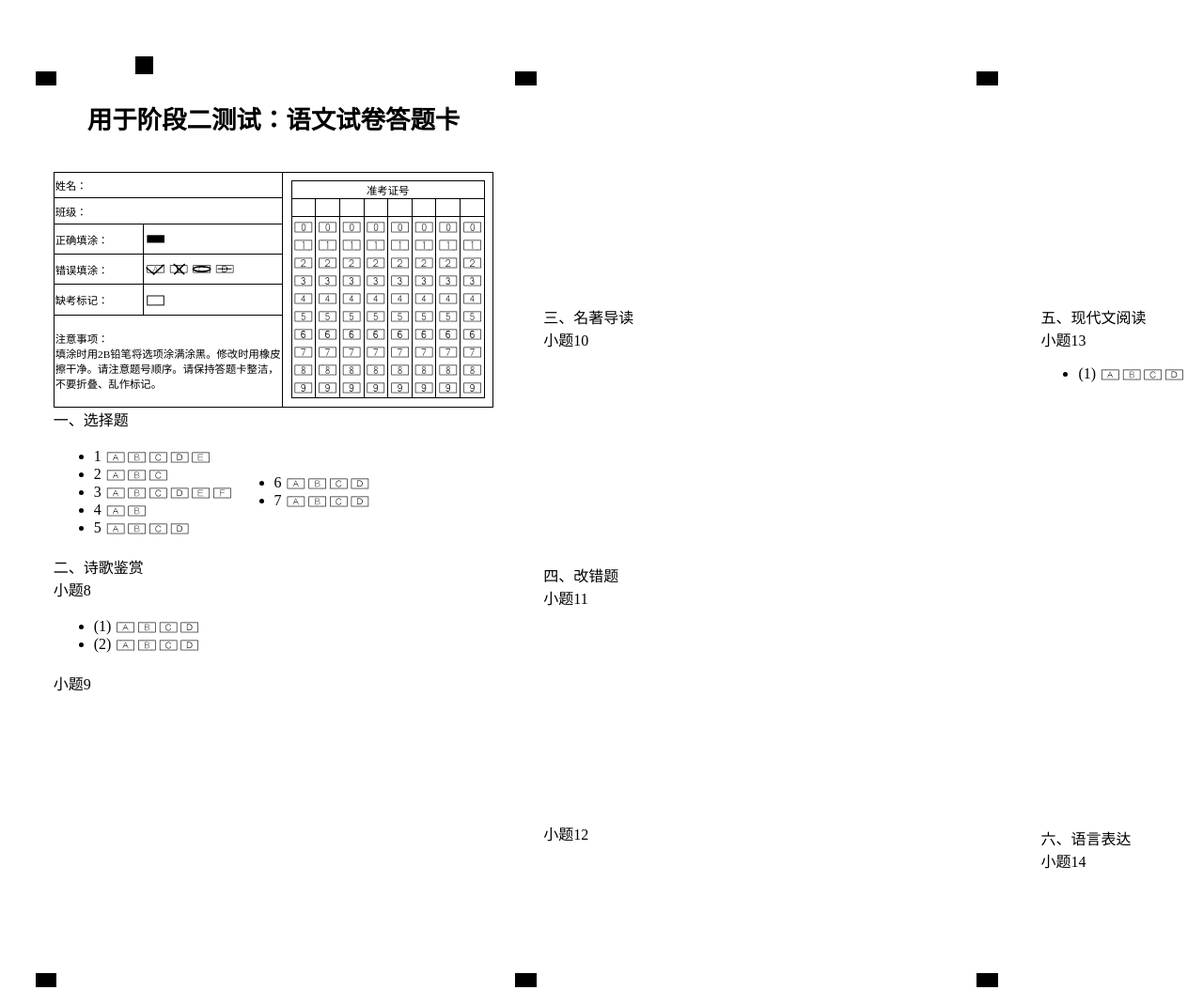
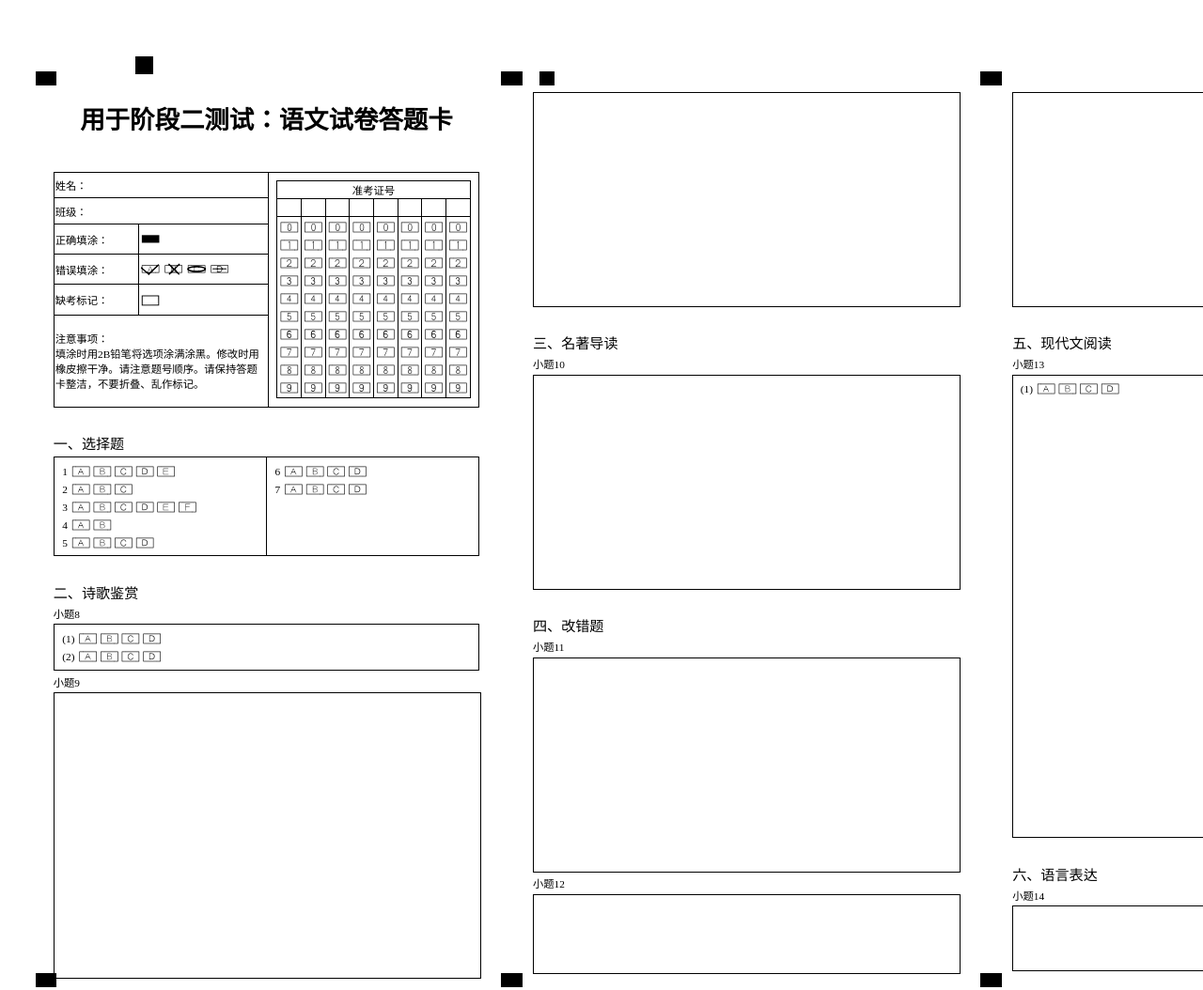
Before and after one commit to wenhulove333/wenhulove333.github.io, a plain HTML site: page answersheet_layout/answersheet.html in a window 1280 px wide. Shown: the top 1054 px of the page at 94% size. Drawn offline with Linux system fonts and the light colour scheme.

Commit message:
Update trial.css

```diff
--- a/answersheet_layout/trial.css
+++ b/answersheet_layout/trial.css
@@ -12,23 +12,23 @@
     position: absolute;
     left: 15mm;
     top: 26mm;
-    width: 124mm;
+    width: 120mm;
     height: 243mm;
 }
 
 .column2 {
     position: absolute;
-    left: 153mm;
+    left: 150mm;
     top: 26mm;
-    width: 124mm;
+    width: 120mm;
     height: 243mm;
 }
 
 .column3 {
     position: absolute;
-    left: 293mm;
+    left: 285mm;
     top: 26mm;
-    width: 124mm;
+    width: 120mm;
     height: 243mm;
 }
 
@@ -50,33 +50,45 @@
 }
 
 .column_flag_3 {
-    left: 145mm;
+    left: 141mm;
     top: 20mm;
 }
 
 .column_flag_4 {
-    left: 145mm;
+    left: 141mm;
     top: 274mm;
 }
 
 .column_flag_5 {
-    left: 275mm;
+    left: 276mm;
     top: 20mm;
 }
 
 .column_flag_6 {
-    left: 275mm;
+    left: 276mm;
     top: 274mm;
 }
 
 .column_flag_7 {
-    left: 401mm;
+    left: 404mm;
     top: 20mm;
 }
 
 .column_flag_8 {
-    left: 401mm;
+    left: 404mm;
     top: 274mm;
+}
+
+.column_spanner {
+    position: absolute;
+    height: 4mm;
+    width: 4mm;
+    background-color: black;
+}
+
+.span_column_flag_1 {
+    left: 152mm;
+    top: 20mm;
 }
 
 .anti_reverse_1 {
@@ -134,3 +146,55 @@
 .fixed_row {
     height: 5mm;
 }
+
+.answer_sheet_answer_area_subjective {
+    width: 100%;
+}
+
+.answer_sheet_answer_area_objective {
+    width: 100%;
+    height: 50mm;
+    border: 1px solid black;
+}
+
+.answer_sheet_answer_area_subjective > table{
+    width: 100%;
+    border-collapse: collapse;
+    border: 1px solid black;
+    text-align: left;
+    table-layout: fixed;
+}
+
+.answer_sheet_answer_area_subjective > table > tbody > tr {
+    border-collapse: collapse;
+    border: 1px solid black;
+}
+
+.answer_sheet_answer_area_subjective > table > tbody > tr > td {
+    border-collapse: collapse;
+    border: 1px solid black;
+    vertical-align: top;
+}
+
+.answer_sheet_answer_area_subtitle {
+    font-size: 3mm;
+}
+
+.answer_sheet_group_title {
+    font-size: 4mm;
+    margin-top: 7mm;
+    margin-bottom: 1mm;
+}
+
+.answer_sheet_problem_title {
+    font-size: 3mm;
+    margin-bottom: 1mm;
+    margin-top: 1mm;
+}
+
+.answer_sheet_answer_area_subjective_subarea {
+    list-style-type: none;
+    margin-bottom: 1mm;
+    margin-top: 1mm;
+    padding-left: 2mm;
+}
```
